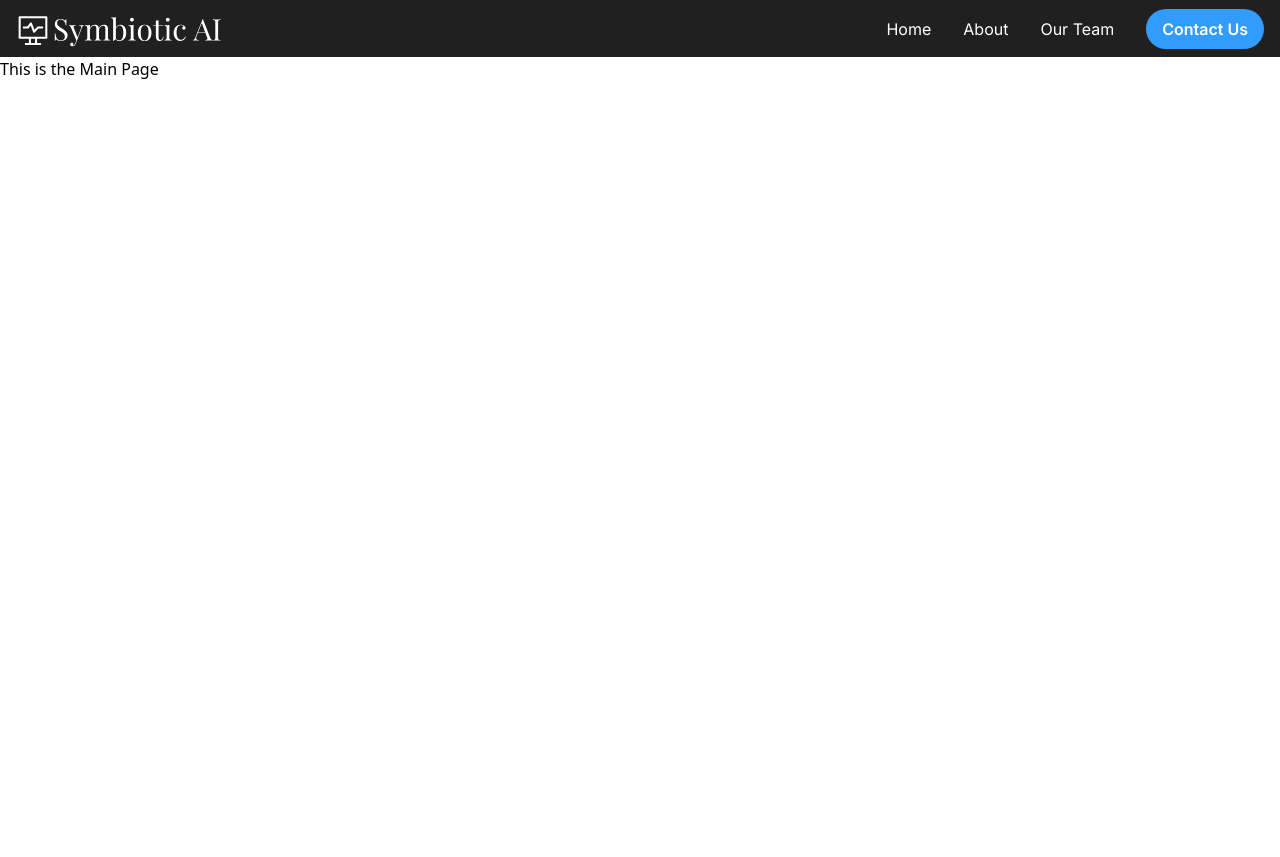
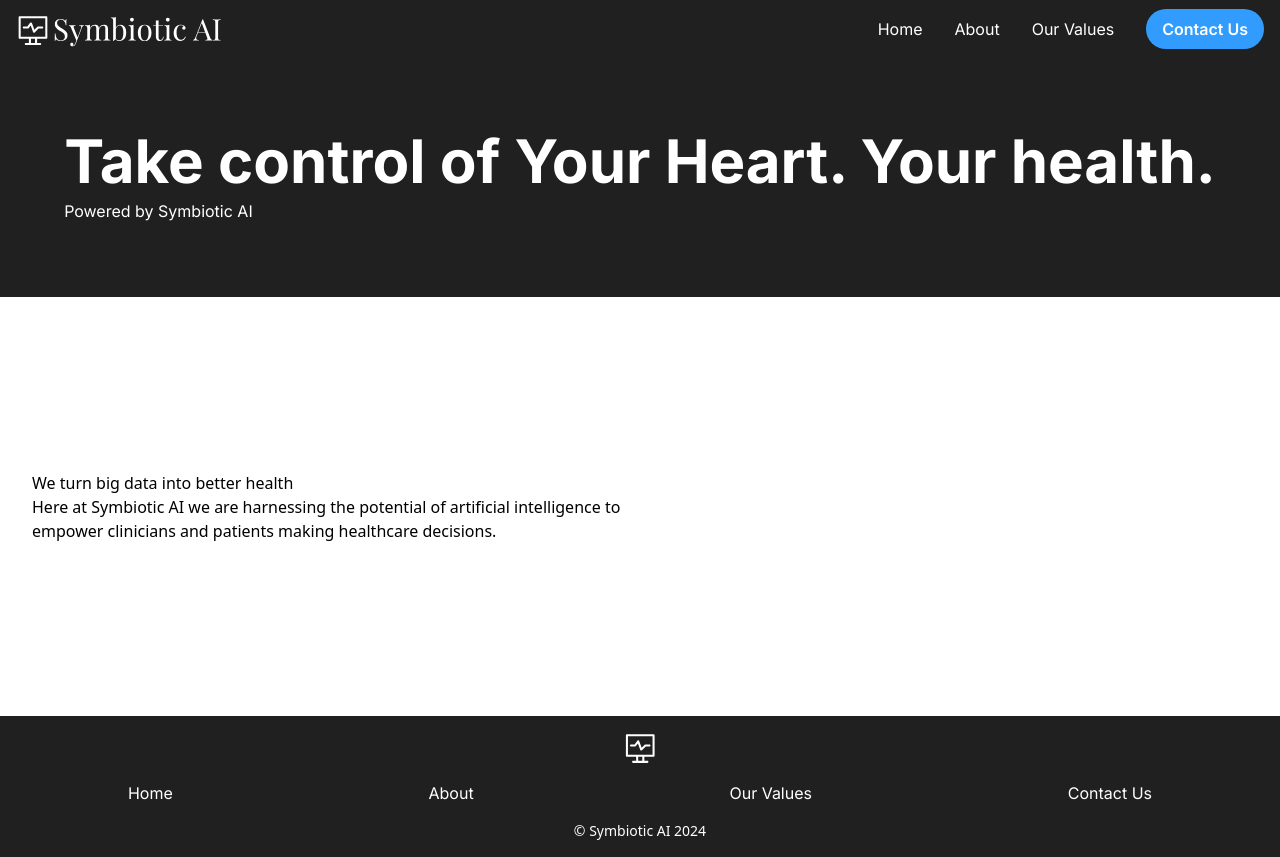
Before and after one commit to sydneyYYC/symbiotic-ai-assignment, a SvelteKit app: page / in a window 1280 px wide. Before the commit the page ends 800 px from the top, so only its background shows below. Built offline with nearby package versions, Linux system fonts and the light colour scheme; a web font is replaced by a local one.

Commit message:
added footer component and hero section on home page

```diff
--- /dev/null
+++ b/src/lib/Footer.svelte
@@ -0,0 +1,18 @@
+<script>
+  let footerLinks = [
+    {name: "Home", href: "/"},
+    {name: "About", href: "/about"},
+    {name: "Our Values", href: "/mission"},
+    {name: "Contact Us", href: "/contact"},
+  ];
+</script>
+
+<footer class="bg-black flex flex-col items-center text-white items-center">
+  <img class="w-[34px] h-auto pt-4"src="/assets/symbiotic-logo.svg" alt="symbiotic AI small logo">
+    <ul class="flex items-center w-screen justify-around py-2">
+      {#each footerLinks as { name, href }}
+      <a href={href} class="hover:underline"><li class="font-inter mx-4 my-2">{name}</li></a>
+      {/each}
+    </ul>
+    <p class="pb-4 text-sm">&copy Symbiotic AI 2024</p>
+</footer>
--- a/src/lib/Navbar.svelte
+++ b/src/lib/Navbar.svelte
@@ -4,13 +4,13 @@
   let navLinks = [
     {name: "Home", href: "/"},
     {name: "About", href: "/about"},
-    {name: "Our Team", href: "/team"},
+    {name: "Our Values", href: "/mission"},
   ];
 </script>
 
 <nav class="bg-black flex justify-between items-center">
   <div class="mx-4 my-2">
-    <a href="#top"><img src="/assets/symbiotic-wordmark.svg" alt="Symbiotic AI logo"></a>
+    <a href="/"><img src="/assets/symbiotic-wordmark.svg" alt="Symbiotic AI logo"></a>
   </div>
   <ul class="flex text-white items-center">
     {#each navLinks as { name, href }}
--- a/src/routes/+layout.svelte
+++ b/src/routes/+layout.svelte
@@ -1,5 +1,14 @@
 <script>
   import "../app.css";
+	import Footer from "../lib/Footer.svelte";
+  import Navbar from "../lib/Navbar.svelte";
 </script>
 
-<slot />
+<Navbar />
+<!-- css for sticky footer -->
+<main class="flex flex-col h-screen justify-between">
+  <slot />
+  <div class="justify-self-end">
+    <Footer />
+  </div>
+</main>
--- a/src/routes/+page.svelte
+++ b/src/routes/+page.svelte
@@ -1,7 +1,22 @@
 <script>
-	import Navbar from "../lib/Navbar.svelte";
+
 </script>
 
+<!-- hero section -->
+<header class="font-inter text-white bg-black h-[30%] flex flex-col items-center justify-center">
+	<div>
+		<h1 class="text-6xl font-bold">Take control of Your Heart. Your health.</h1>
+		<p class="block mt-2">Powered by Symbiotic AI</p>
+	</div>
+</header>
+<!-- first section  -->
+<section>
+	<section class="w-[50%] h-auto mx-8">
+		<h3>We turn big data into better health</h3>
+		<p>Here at Symbiotic AI we are harnessing the potential of artificial intelligence to empower clinicians and patients making healthcare decisions.</p>
+	</section>
+	<!-- overlapping images -->
+	<section>
 
-<Navbar />
-<h1>This is the Main Page</h1>
+	</section>
+</section>
--- /dev/null
+++ b/src/routes/mission/+page.svelte
@@ -0,0 +1 @@
+<h1>This is our values and mission page</h1>
--- a/src/routes/team/+page.svelte
+++ /dev/null
@@ -1 +0,0 @@
-<h1>This is our team page</h1>
```
Also changed, not shown: static/assets/symbiotic-logo.svg, 1 other file (tests, documents, lock files or other folders).
